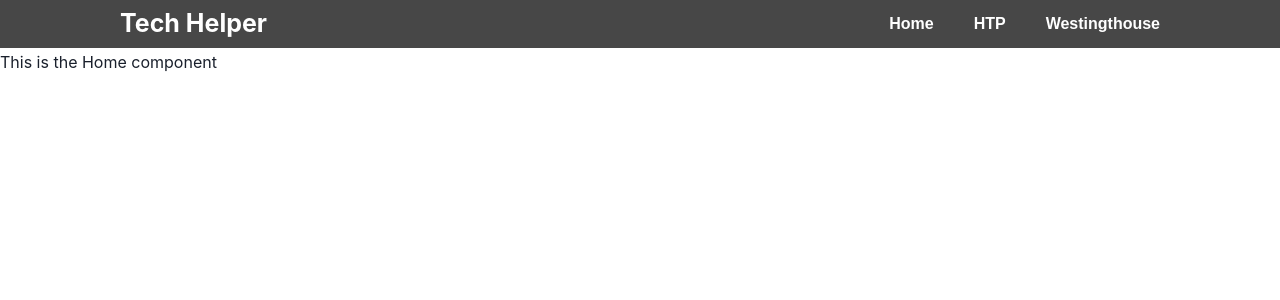
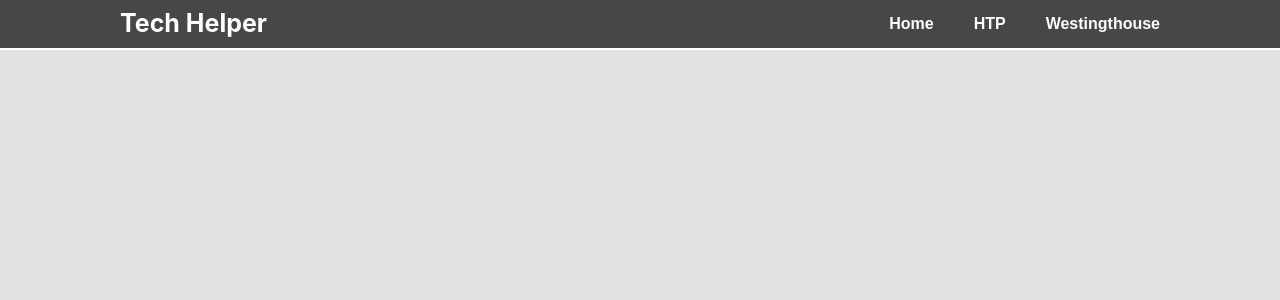
Before and after one commit to Erick-Bravo/tech_helper, a React (Create React App) app: page / in a window 1280 px wide. Shown: the top 300 px of the page. Built offline with nearby package versions, Linux system fonts and the light colour scheme.

Commit message:
global file for global variables. cleaned up htp

```diff
--- /dev/null
+++ b/src/globals.ts
@@ -0,0 +1,3 @@
+
+export const offWhite = "#E2E2E2";
+export const linkColor = "#4895EF";
--- a/src/pages/HTP.tsx
+++ b/src/pages/HTP.tsx
@@ -1,13 +1,6 @@
-import { Box, Button, Flex, Input, Link, Text,   FormControl,
-  FormLabel,
-  FormErrorMessage,
-  FormHelperText, } from "@chakra-ui/react";
+import { Flex } from "@chakra-ui/react";
 import ModelSearch from "../components/ModelSearch";
-
-const offWhite = "#E2E2E2";
-const linkColor = "#4895EF";
-
-// Input field needs to be a FORM, so "enter" button will work. (Less hand movements)
+import { offWhite } from "../globals";
 
 const HTP = () => {
   return (
--- a/src/pages/Home.tsx
+++ b/src/pages/Home.tsx
@@ -1,9 +1,18 @@
-import { Box } from "@chakra-ui/react";
+import { Box, Flex } from "@chakra-ui/react";
+import { offWhite } from "../globals";
 
 const Home = () => {
   return (
-   <Box>This is the Home component</Box>
-  )
-}
+    <Flex
+      backgroundColor={offWhite}
+      h="100%"
+      p="40px 20px"
+      alignItems="center"
+      flexDirection="column"
+    >
+
+    </Flex>
+  );
+};
 
 export default Home;
```
